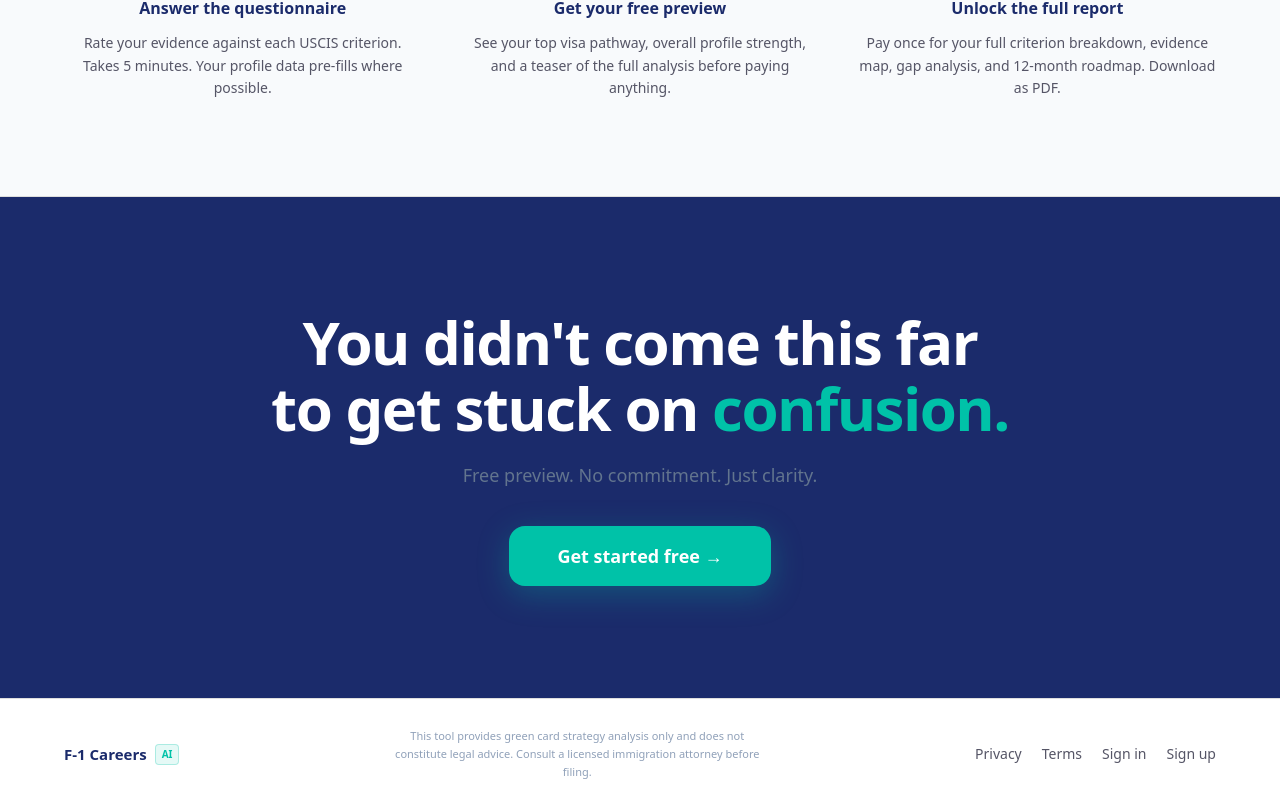
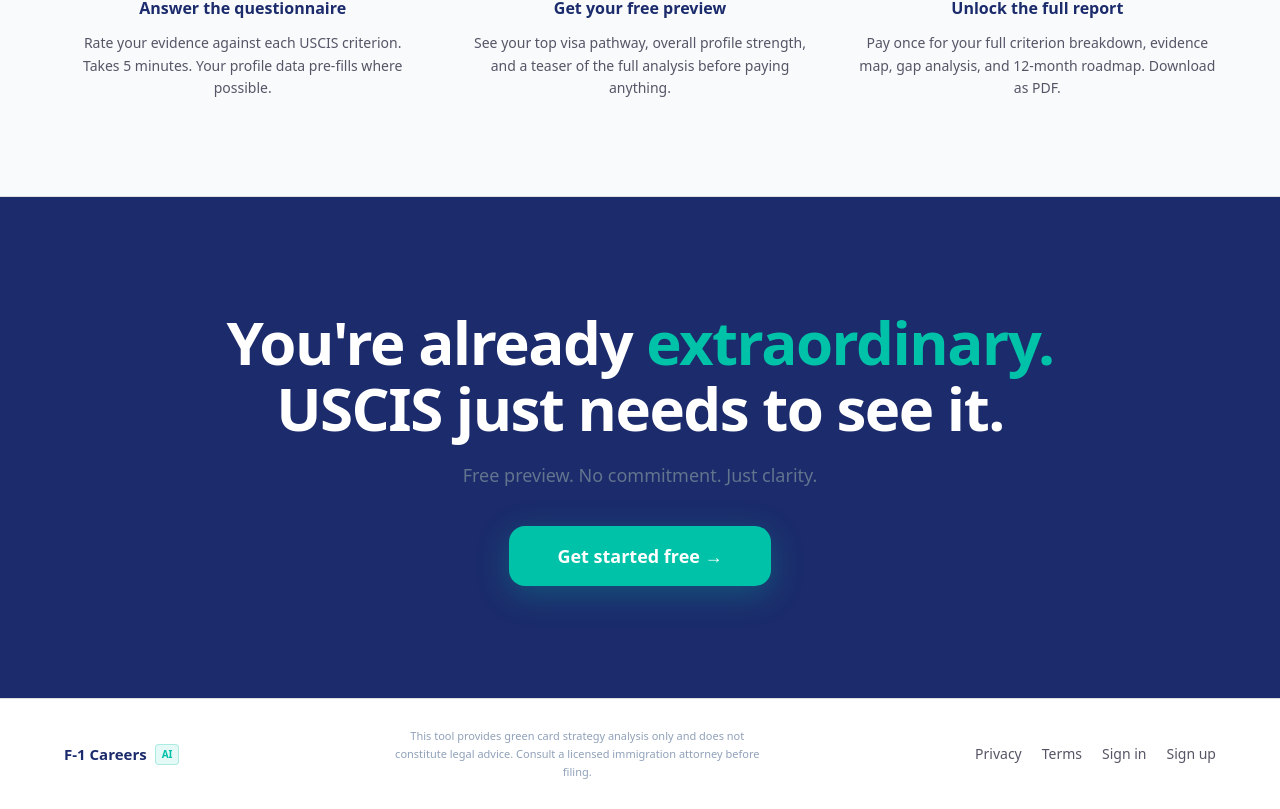
Before and after one commit to marambo-code/F-1Careers, a Next.js app: page / in a window 1280 px wide. Shown: the part 3836-4645 px from the top of the page. Built offline with nearby package versions, Linux system fonts and the light colour scheme; no server answers.

Commit message:
Update final CTA headline to 'You're already extraordinary. USCIS just needs to see it.'
Co-Authored-By: Claude Sonnet 4.6 <noreply@anthropic.com>

```diff
--- a/app/page.tsx
+++ b/app/page.tsx
@@ -324,8 +324,8 @@ export default async function Home() {
       {/* ── Final CTA ────────────────────────────────────────────────── */}
       <section className="bg-navy text-white py-28 px-6 text-center">
         <h2 className="text-4xl sm:text-5xl lg:text-6xl font-extrabold text-white tracking-[-1.5px] leading-[1.1] mb-5">
-          You didn&apos;t come this far<br />
-          to get stuck on <span className="text-teal">confusion.</span>
+          You&apos;re already <span className="text-teal">extraordinary.</span><br />
+          USCIS just needs to see it.
         </h2>
         <p className="text-lg text-slate-500 max-w-md mx-auto mb-9 leading-relaxed">Free preview. No commitment. Just clarity.</p>
         <Link
```
